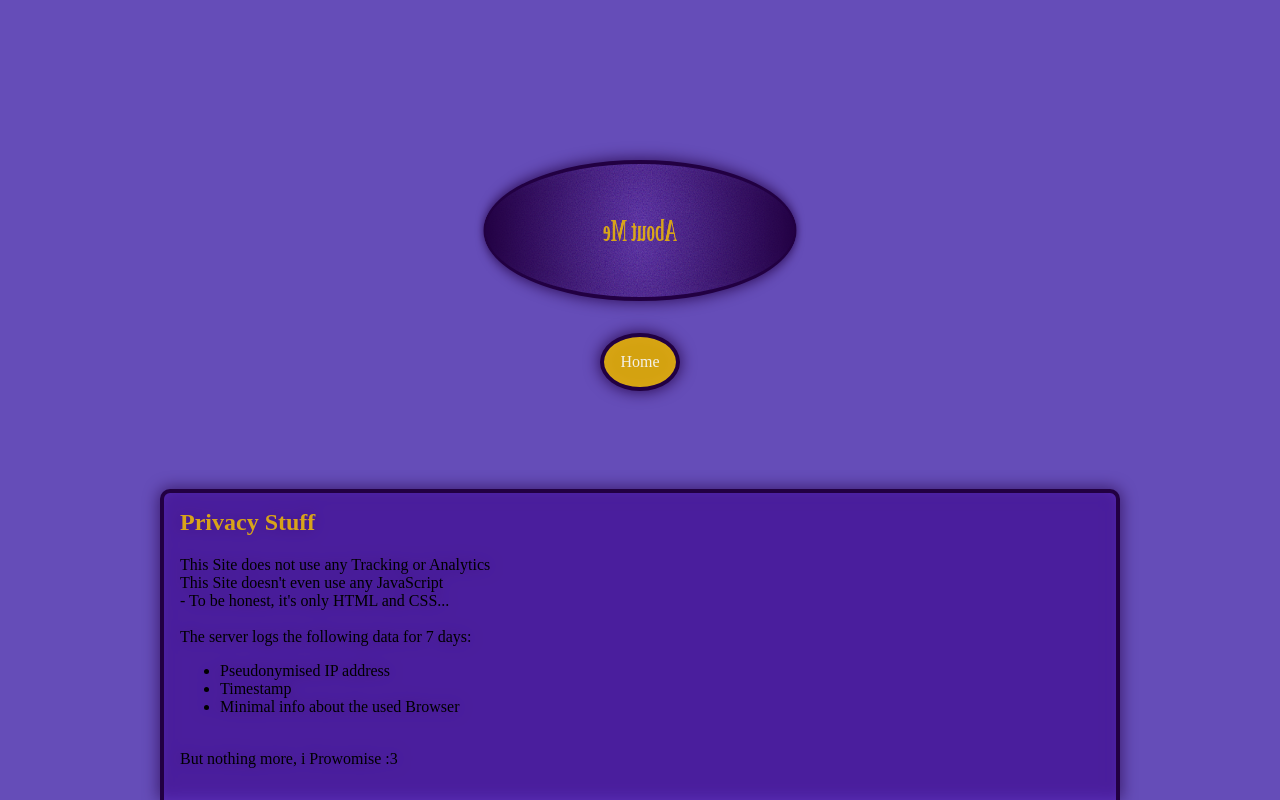
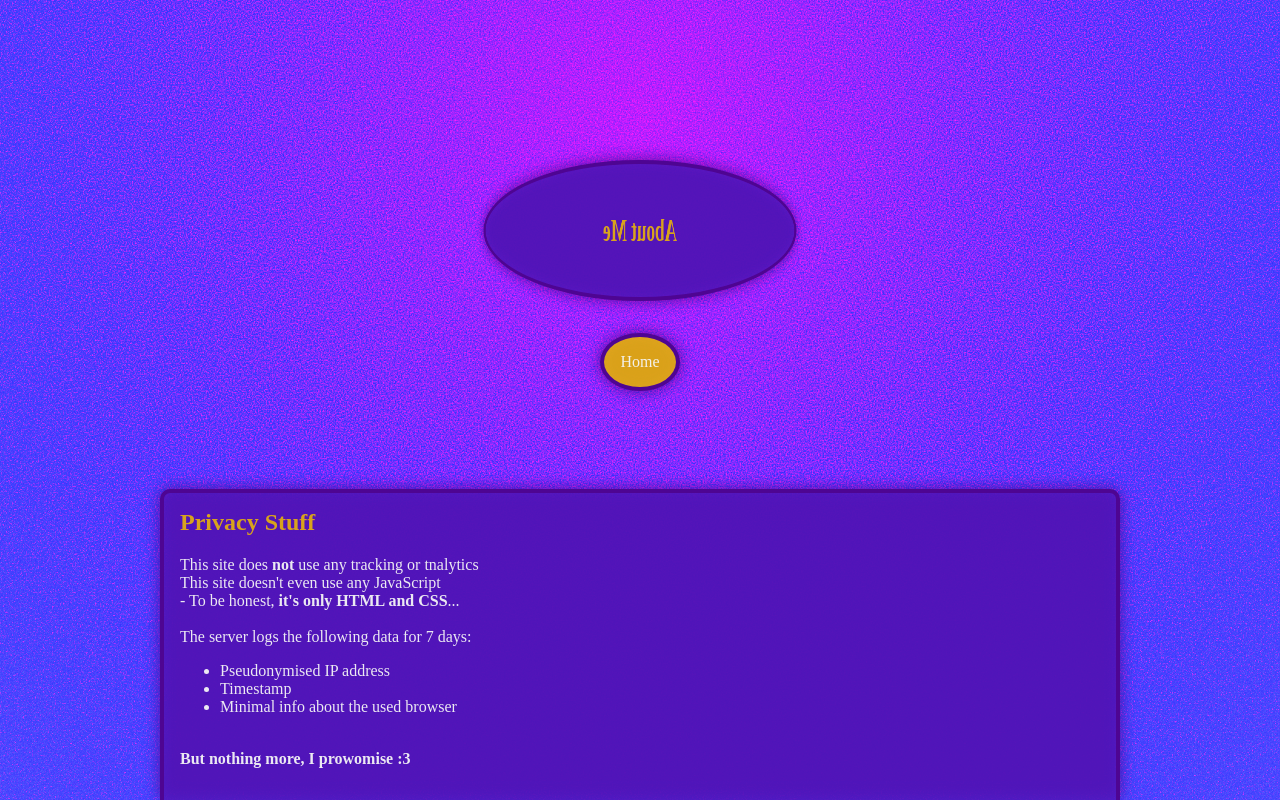
Before and after one commit to djstini/website, a PHP site: page /about-me.html in a window 1280 px wide. Run offline with PHP 8.4, Linux system fonts and the light colour scheme.

Commit message:
feat(about-me/css): added a cool background effect :3

```diff
--- a/about-me.html
+++ b/about-me.html
@@ -1,4 +1,5 @@
 <!DOCTYPE html>
+
 <html lang="en">
 
 <head>
@@ -10,29 +11,35 @@
 	<title>About Me</title>
 </head>
 
+
+
 <body>
+
 	<div id="entry" class="bordered">
 		<h1>About Me</h1>
 	</div>
 	<div id="nav-bar">
 		<a class="nav-button bordered" href="index.html">Home</a>
 	</div>
+
 </body>
 
-<footer class="bordered">
+
+
+<footer class="bordered text_block">
 	<h2>Privacy Stuff</h2>
 	<p>
-		This Site does not use any Tracking or Analytics <br>
-		This Site doesn't even use any JavaScript <br>
-		- To be honest, it's only HTML and CSS... <br><br>
+		This site does <b>not</b> use any tracking or tnalytics <br>
+		This site doesn't even use any JavaScript <br>
+		- To be honest, <b>it's only HTML and CSS</b>... <br><br>
 		The server logs the following data for 7 days:
 	<ul>
 		<li>Pseudonymised IP address</li>
 		<li>Timestamp</li>
 		<li>Minimal info about the
-			used Browser</li>
+			used browser</li>
 	</ul><br>
-	But nothing more, i Prowomise :3
+	<b>But nothing more, I prowomise :3</b>
 	</p>
 </footer>
 
--- a/index.html
+++ b/index.html
@@ -34,7 +34,7 @@
 	</div>
 </body>
 
-<footer class="bordered">
+<footer class="bordered text_block">
 	<h2>Privacy Stuff</h2>
 	<p>
 		This site does <b>not</b> use any tracking or tnalytics <br>
--- a/style-about-me.css
+++ b/style-about-me.css
@@ -1,9 +1,24 @@
 html {
 	--colorText: #f5f5f5f1;
 	--colorAccent: #ecb709e1;
-	--colorHtmlBackdrop: #25049bb4;
-	--colorBorder: #220042;
-	--colorBackground: #541bbd8a;
+	--colorHtmlBackdrop: #2100998e;
+	--colorBorder: #4e0592;
+	--colorBackground: #5218bed0;
 	--borderRadius: 10px;
 	--shadowBorder: .5rem;
 }
+
+html:before {
+	content: "";
+	top: 0;
+	bottom: 0;
+	right: 0;
+	left: 0;
+	position: absolute;
+	background:
+		radial-gradient(farthest-corner at 50% 15%,
+			var(--colorBackground),
+			var(--colorHtmlBackdrop)),
+		url(media/noise.svg);
+	filter: contrast(250%) brightness(500%);
+}
--- a/style-index.css
+++ b/style-index.css
@@ -1,7 +1,7 @@
 html {
 	--colorText: #000000;
 	--colorAccent: #ff00d4;
-	--colorHtmlBackdrop: #383838;
+	--colorHtmlBackdrop: #3b3b3b25;
 	--colorBorder: #000000;
 	--colorBackground: #ffffff;
 	--borderRadius: 10px;
--- a/style.css
+++ b/style.css
@@ -3,7 +3,7 @@ html {
 	height: 100%;
 	display: flex;
 	justify-content: center;
-	background: var(--colorHtmlBackdrop);
+
 }
 
 body {
@@ -16,7 +16,7 @@ body {
 
 footer {
 	padding: 1em;
-	margin-top: auto;
+	margin-top: auto !important;
 	background: var(--colorBackground);
 	color: vat(--colorText);
 	border-bottom: none !important;
@@ -28,11 +28,7 @@ footer {
 	width: 30em;
 	align-self: center;
 	padding: 3em;
-	background:
-		radial-gradient(circle at 50% 50%,
-			var(--colorBackground),
-			var(--colorBorder)),
-		url(media/noise.svg);
+	background: var(--colorBackground);
 	border-radius: 50% !important;
 	display: flex;
 	justify-content: center;
```
